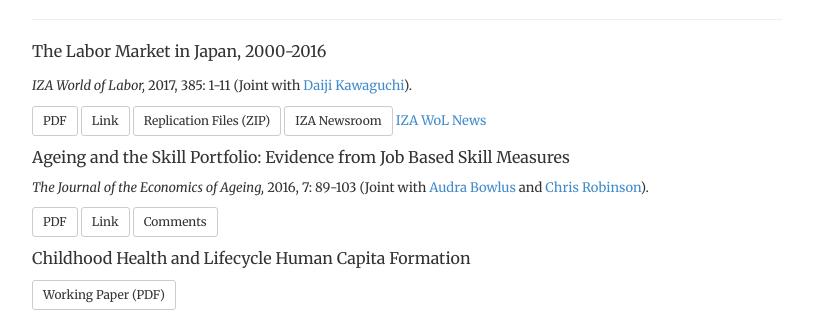
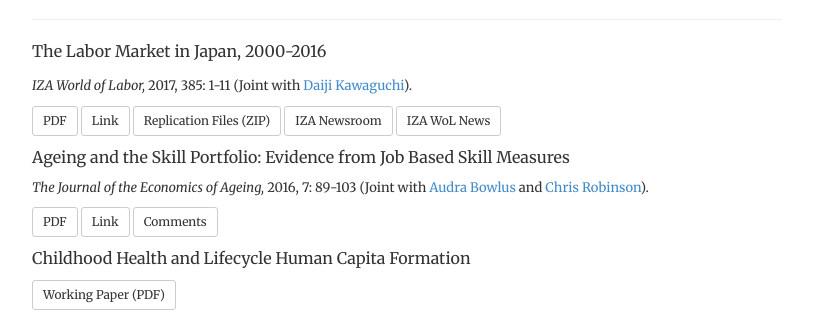
Before and after one commit to morihiroaki/morihiroaki.github.io, a Jekyll site: the page built from index.html, in a window 1280 px wide. Shown: the part 445-757 px from the top of the page, without its empty margins (233-1046 px from the left). Built offline with Jekyll 4.4.1, drawn with Linux system fonts in a browser that asks for light colours.

Commit message:
Update index.html

```diff
--- a/index.html
+++ b/index.html
@@ -35,7 +35,7 @@
 <a href="https://wol.iza.org/articles/the-labor-market-in-japan/long" target="_blank" class="btn btn-default btn-sm" role="button">Link</a>
 <a href="./files/KM17_WoL.zip" class="btn btn-default btn-sm" target="_blank" role="button">Replication Files (ZIP)</a>
 <a href="http://newsroom.iza.org/en/2017/09/28/the-labor-market-in-japan-2000-2016-a-role-model-for-aging-societies-across-the-globe/" target="_blank" class="btn btn-default btn-sm" role="button">IZA Newsroom</a>
-<a href="https://wol.iza.org/news/aging-population-japans-biggest-challenge-re-elected-shinzo-abe-sets-out-priorities" role="button">IZA WoL News</a></p>
+<a href="https://wol.iza.org/news/aging-population-japans-biggest-challenge-re-elected-shinzo-abe-sets-out-priorities" target="_blank" class="btn btn-default btn-sm" role="button">IZA WoL News</a></p>
 
 <p><font size="3">Ageing and the Skill Portfolio: Evidence from Job Based Skill Measures</font></p>
 <p><font size="2"><i>The Journal of the Economics of Ageing,</i> 2016, 7: 89-103 (Joint with <a href="http://economics.uwo.ca/people/faculty/bowlus.html" target="_blank" title="Link">Audra Bowlus</a> and <a href="http://economics.uwo.ca/people/faculty/robinson.html" target="_blank" title="Link">Chris Robinson</a>). </p>
```
